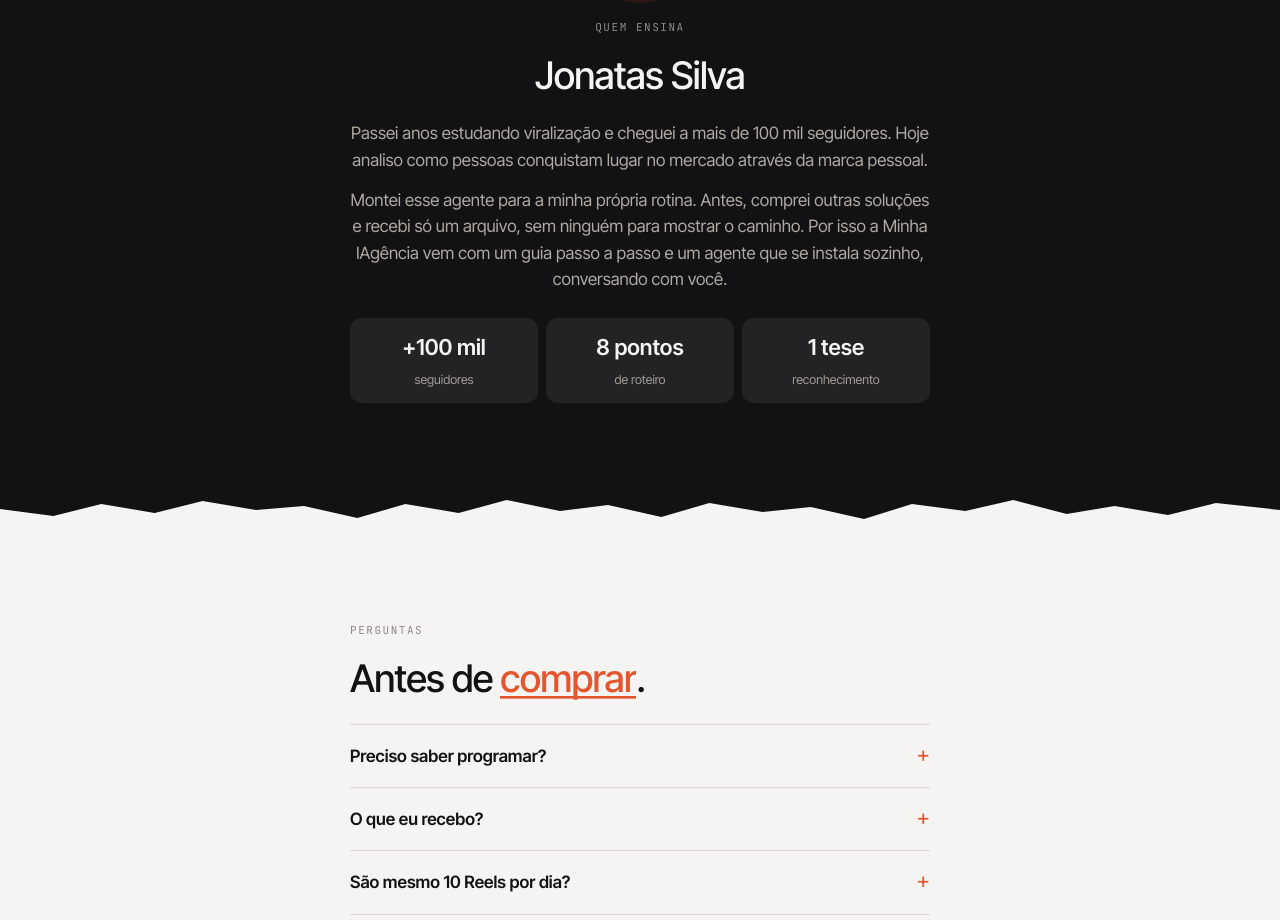
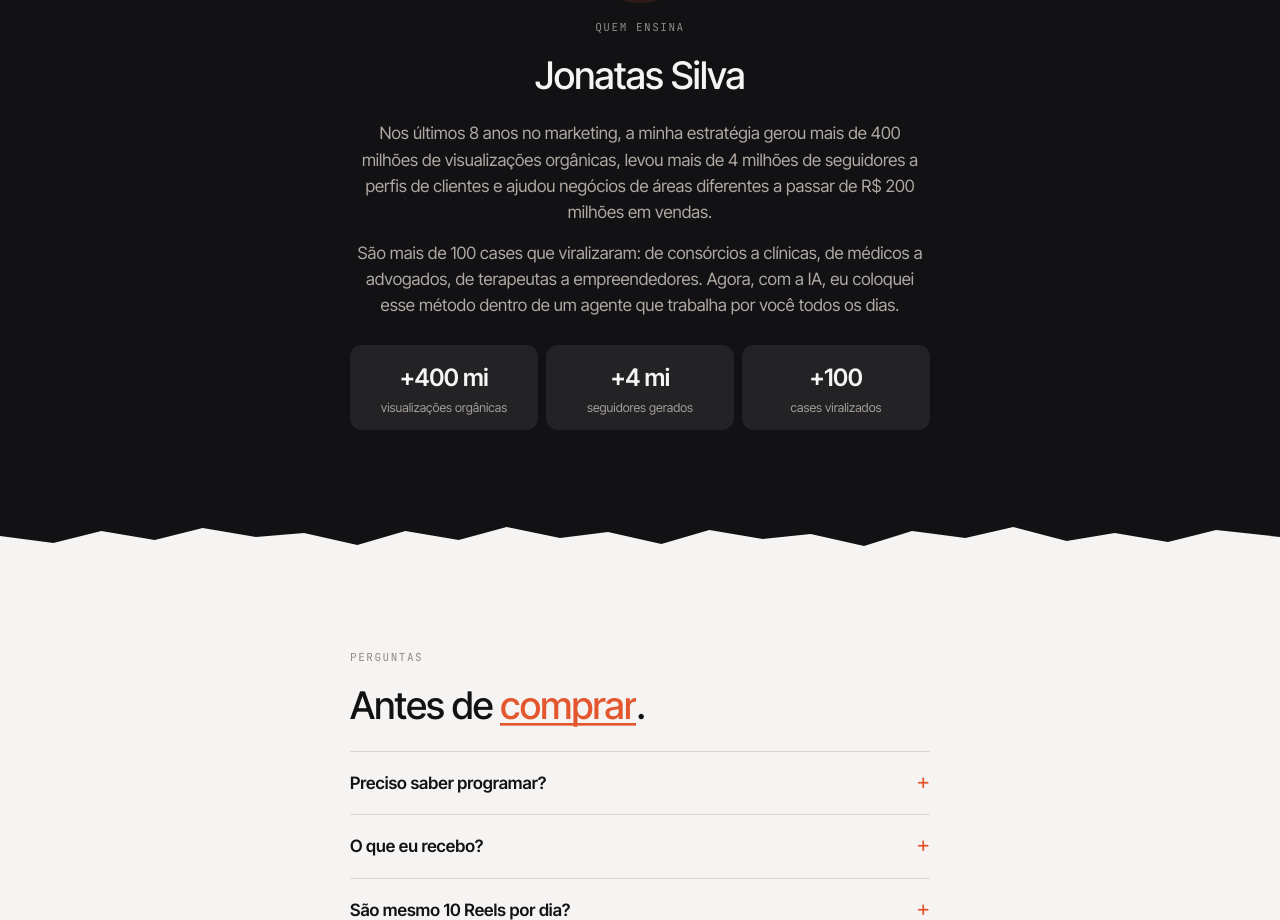
Before and after one commit to silvajonatas0468-hub/minha-iagencia, a plain HTML site: page index.html in a window 1280 px wide. Shown: the part 9887-10807 px from the top of the page. Drawn offline with Linux system fonts and the light colour scheme.

Commit message:
Quem ensina: novo texto e números (400 mi views, 4 mi seguidores, 100 cases)
Co-Authored-By: Claude Opus 5.5 <noreply@anthropic.com>
Claude-Session: https://claude.ai/code/session_019EHyVpPPY3yuKP8wYeC1WK

```diff
--- a/index.html
+++ b/index.html
@@ -166,9 +166,9 @@ p+p{margin-top:14px}
 /* sobre */
 .about-mark{display:block;width:120px;height:120px;border-radius:50%;margin:0 auto 22px;object-fit:cover;border:2px solid #3a3836;box-shadow:0 0 0 6px rgba(228,87,46,.12)}
 .stat{display:flex;justify-content:center;gap:8px;margin:26px 0 0}
-.stat div{background:rgba(255,255,255,.07);border-radius:12px;padding:12px 16px;text-align:center;flex:1}
-.stat strong{display:block;font-size:22px;font-weight:600}
-.stat small{font-size:12.5px;color:#a39c97}
+.stat div{background:rgba(255,255,255,.07);border-radius:12px;padding:14px 8px;text-align:center;flex:1;min-width:0}
+.stat strong{display:block;font-size:clamp(19px,5.4vw,24px);font-weight:600;white-space:nowrap;letter-spacing:-.02em}
+.stat small{display:block;font-size:12.5px;line-height:1.3;color:#a39c97;margin-top:4px}
 
 /* faq */
 .faq{margin-top:24px}
@@ -648,12 +648,12 @@ footer a{color:#b0a8a2}
     <img class="about-mark" src="jonatas.jpg" alt="Foto de Jonatas Silva" width="120" height="120">
     <span class="label">Quem ensina</span>
     <h2>Jonatas Silva</h2>
-    <p class="soft">Passei anos estudando viralização e cheguei a mais de 100 mil seguidores. Hoje analiso como pessoas conquistam lugar no mercado através da marca pessoal.</p>
-    <p class="soft">Montei esse agente para a minha própria rotina. Antes, comprei outras soluções e recebi só um arquivo, sem ninguém para mostrar o caminho. Por isso a Minha IAgência vem com um guia passo a passo e um agente que se instala sozinho, conversando com você.</p>
+    <p class="soft">Nos últimos 8 anos no marketing, a minha estratégia gerou mais de 400 milhões de visualizações orgânicas, levou mais de 4 milhões de seguidores a perfis de clientes e ajudou negócios de áreas diferentes a passar de R$ 200 milhões em vendas.</p>
+    <p class="soft">São mais de 100 cases que viralizaram: de consórcios a clínicas, de médicos a advogados, de terapeutas a empreendedores. Agora, com a IA, eu coloquei esse método dentro de um agente que trabalha por você todos os dias.</p>
     <div class="stat">
-      <div><strong>+100 mil</strong><small>seguidores</small></div>
-      <div><strong>8 pontos</strong><small>de roteiro</small></div>
-      <div><strong>1 tese</strong><small>reconhecimento</small></div>
+      <div><strong>+400 mi</strong><small>visualizações orgânicas</small></div>
+      <div><strong>+4 mi</strong><small>seguidores gerados</small></div>
+      <div><strong>+100</strong><small>cases viralizados</small></div>
     </div>
   </div>
 </section>
```
